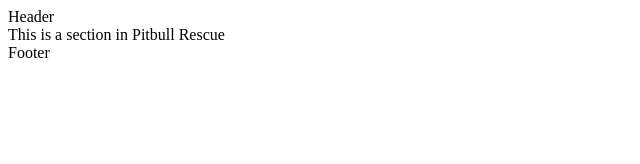
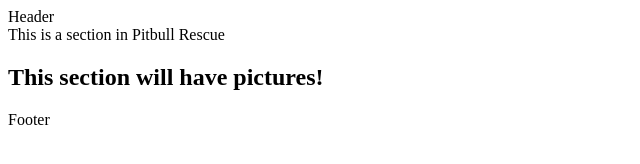
Before and after one commit to DIGITALFRANK/pitbull-rescue, a plain HTML site: page index.html in a window 1280 px wide. Shown: the whole page, without its empty margins (0-640 px from the left). Drawn offline with Linux system fonts and the light colour scheme.

Commit message:
Added section 2

```diff
--- a/index.html
+++ b/index.html
@@ -9,6 +9,9 @@
   <section>
     This is a section in Pitbull Rescue
   </section>
+  <section>
+    <h2>This section will have pictures!</h2>
+  </section>
   <footer>Footer</footer>
 </body>
 </html>
```
